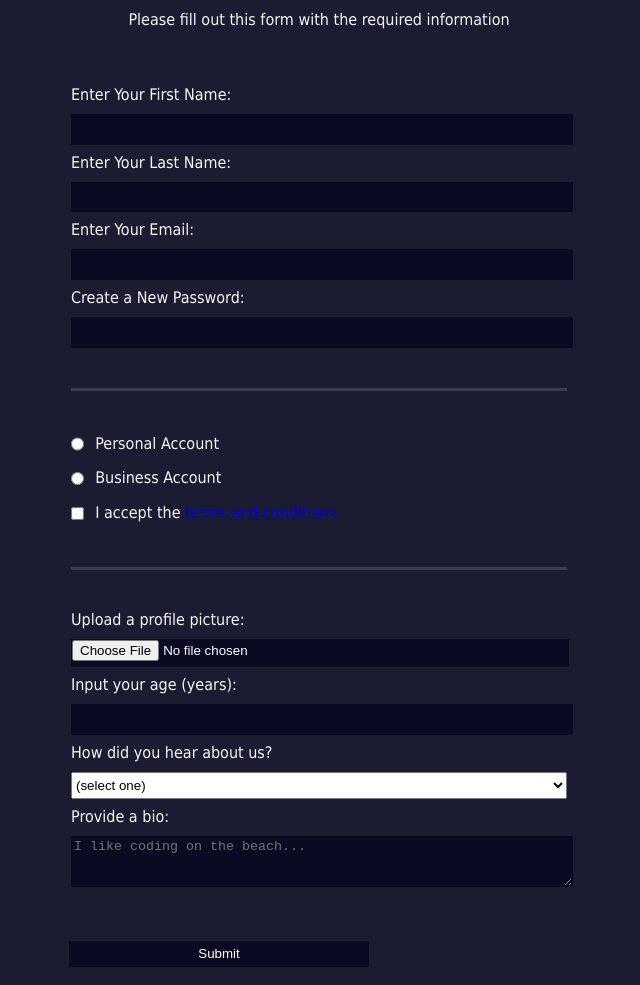
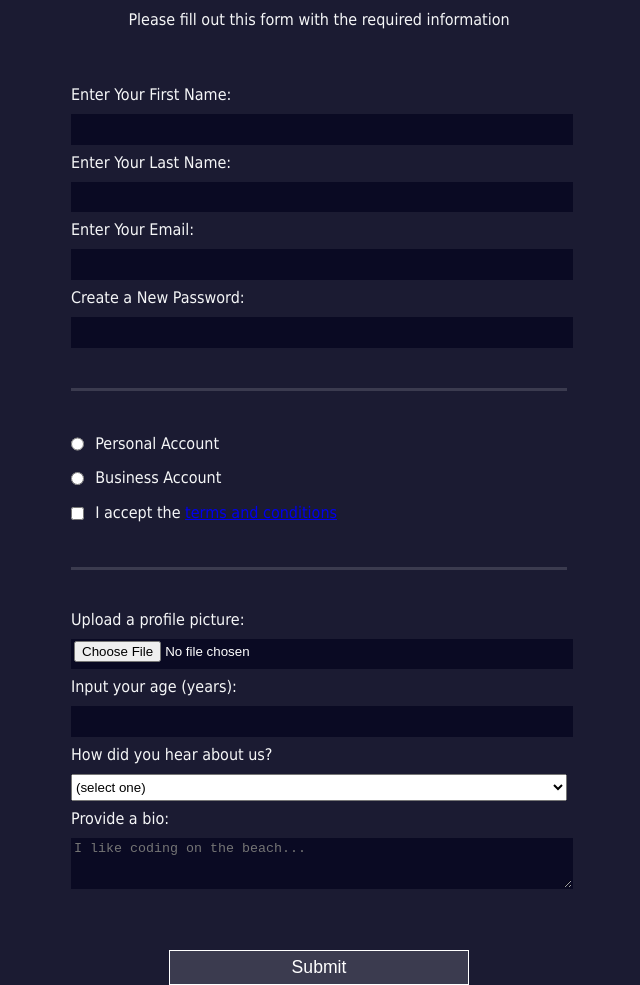
Before and after one commit to indy6678/registration-form, a plain HTML site: page index.html in a window 1280 px wide. Shown: the part 92-1077 px from the top of the page, without its empty margins (321-961 px from the left). Drawn offline with Linux system fonts and the light colour scheme.

Commit message:
styling submit and file inputs

```diff
--- a/styles.css
+++ b/styles.css
@@ -65,4 +65,15 @@ input, textarea {
 input[type="submit"] {
     display: block;
     width: 60%;
+    /* center submit button setting left and right to auto */
+    margin: 1em auto;
+    height: 2em;
+    font-size: 1.1rem;
+    background-color: #3b3b4f;
+    border-color: white;
 }
+
+/* add padding to file input */
+input[type="file"]{
+    padding: 1px 2px;
+}
```
